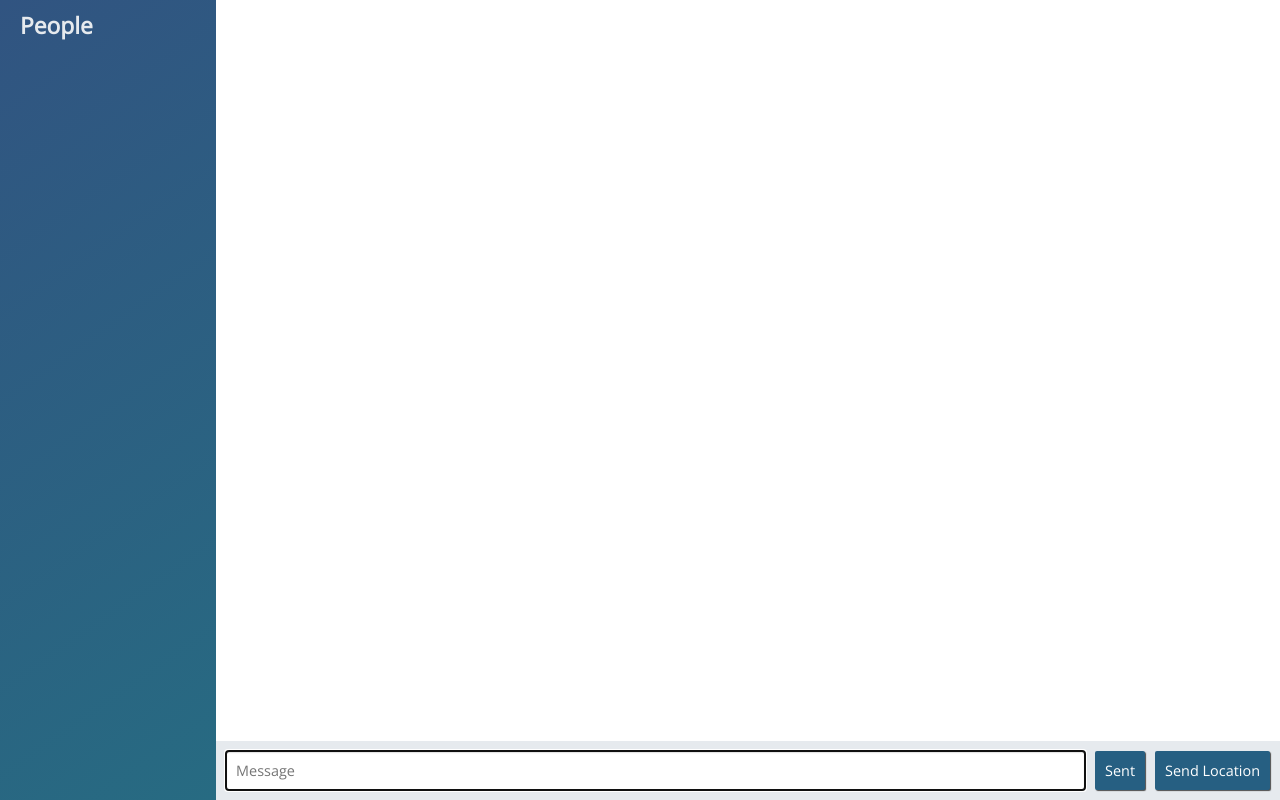
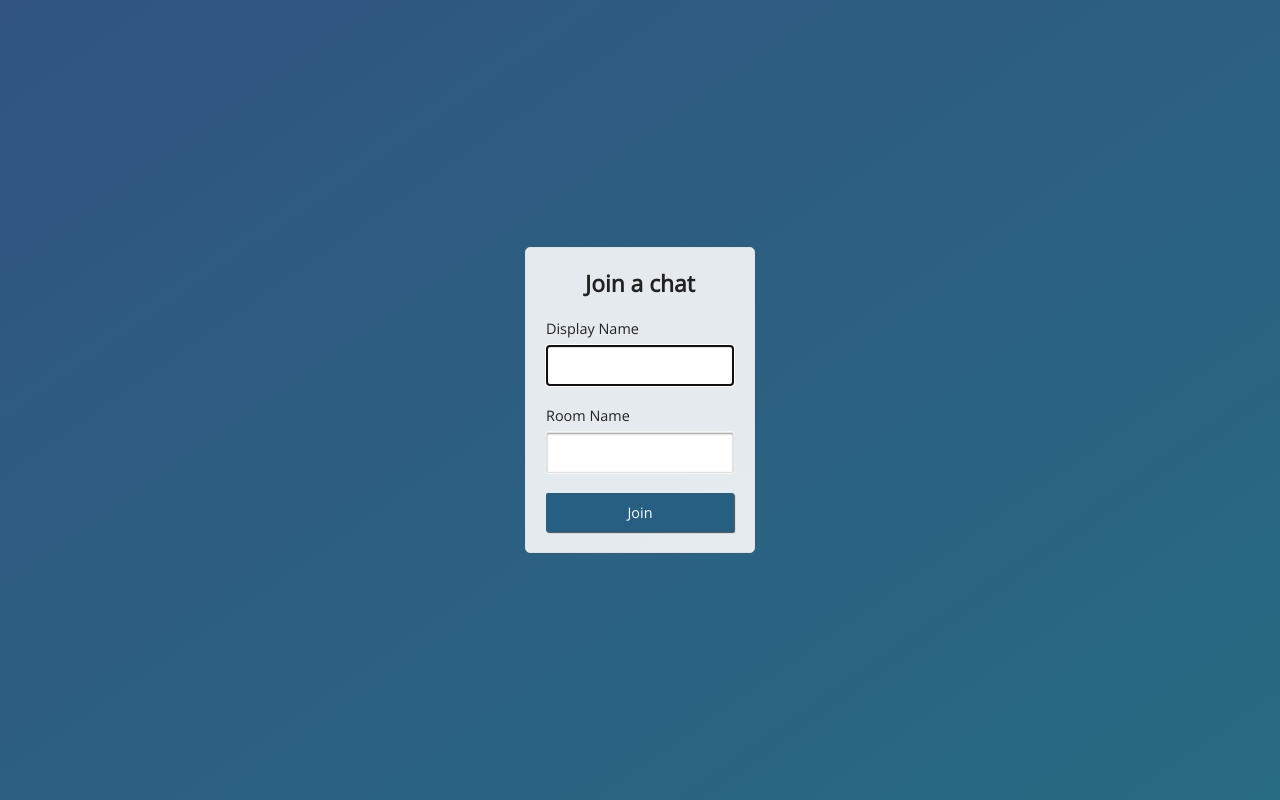
Before and after one commit to kwokhuen/minimalistic-chat, a website: page public/index.html in a window 1280 px wide. Drawn offline with nearby package versions, Linux system fonts and the light colour scheme; no server answers.

Commit message:
add join page that submits to chat.html

```diff
--- a/public/css/style.css
+++ b/public/css/style.css
@@ -12,7 +12,8 @@ ul, li {
 }
 
 h3 {
-  font-weight: 600;
+  color: #222222;
+  font-weight: bold;
   text-align: center;
   font-size: 1.5rem;
 }
@@ -64,6 +65,7 @@ button:disabled {
 }
 
 .form-field {
+  color: #222222;
   margin: 20px 0;
 }
 
@@ -77,6 +79,7 @@ button:disabled {
 }
 
 .form-field input, .form-field select {
+  box-shadow: inset 0 1px 2px #999999, 0 -1px 1px #F5F5F5, 0 1px 0 #F5F5F5;
   border: 1px solid #e1e1e1;
   padding: 10px;
   border-radius: 2px;
--- a/public/index.html
+++ b/public/index.html
@@ -2,59 +2,30 @@
 <html>
   <head>
     <meta charset="utf-8">
+    <meta name="viewport" content="width=device-width, initial-scale=1, user-scalable=no">
+    <title>Join | ChatApp</title>
     <link rel="stylesheet" type="text/css" href="//fonts.googleapis.com/css?family=Open+Sans" />
     <link rel="stylesheet" href="/css/style.css">
     <link rel="stylesheet" href="/css/animate.min.css">
-    <title>Chat app</title>
   </head>
-  <body class="chat">
-    <div class="chat__sidebar">
-      <h3>People</h3>
-      <div id="users"></div>
+  <body class="centered-form">
+    <div class="centered-form__form">
+      <form action="/chat.html">
+        <div class="form-field">
+          <h3>Join a chat</h3>
+        </div>
+        <div class="form-field">
+          <label>Display Name</label>
+          <input type="text" name="name" autofocus>
+        </div>
+        <div class="form-field">
+          <label>Room Name</label>
+          <input type="text" name="room">
+        </div>
+        <div class="form-field">
+          <button>Join</button>
+        </div>
+      </form>
     </div>
-
-    <div class="chat__main">
-
-      <ol id="messages" class="chat__messages"></ol>
-
-      <div class="chat__footer">
-        <form id="message-form">
-          <input type="text" name="message" placeholder="Message" autofocus autocomplete="off">
-          <button>Sent</button>
-        </form>
-
-        <button id="send-location">Send Location</button>
-      </div>
-    </div>
-
-    <script id="message-template" type="text/template">
-      <div class="chat__each_message animated fadeIn">
-        <li>
-          <p class="comment-user">{{from}}</p>
-          <div class="chat__body_container">
-            <p class="comment-text">{{text}}</p>
-            <p class="comment-timestamp">{{createdAt}}</p>
-          </div>
-        </li>
-      </div>
-    </script>
-
-    <script id="location-message-template" type="text/template">
-      <div class="chat__each_message animated fadeIn">
-        <li>
-          <p class="comment-user">{{from}}</p>
-          <p class="comment-text">
-            <a href="{{url}}" target="_blank">My current location</a>
-          </p>
-          <p class="comment-timestamp">{{createdAt}}</p>
-        </li>
-      </div>
-    </script>
-
-    <script src="/socket.io/socket.io.js"></script>
-    <script src="/js/libs/jquery-3.1.1.min.js"></script>
-    <script src="/js/libs/moment.js"></script>
-    <script src="/js/libs/mustache.js"></script>
-    <script src="/js/index.js"></script>
   </body>
 </html>
```
Also changed, not shown: public/chat.html (added, +61 -0 lines), public/js/chat.js (renamed from public/js/index.js).
